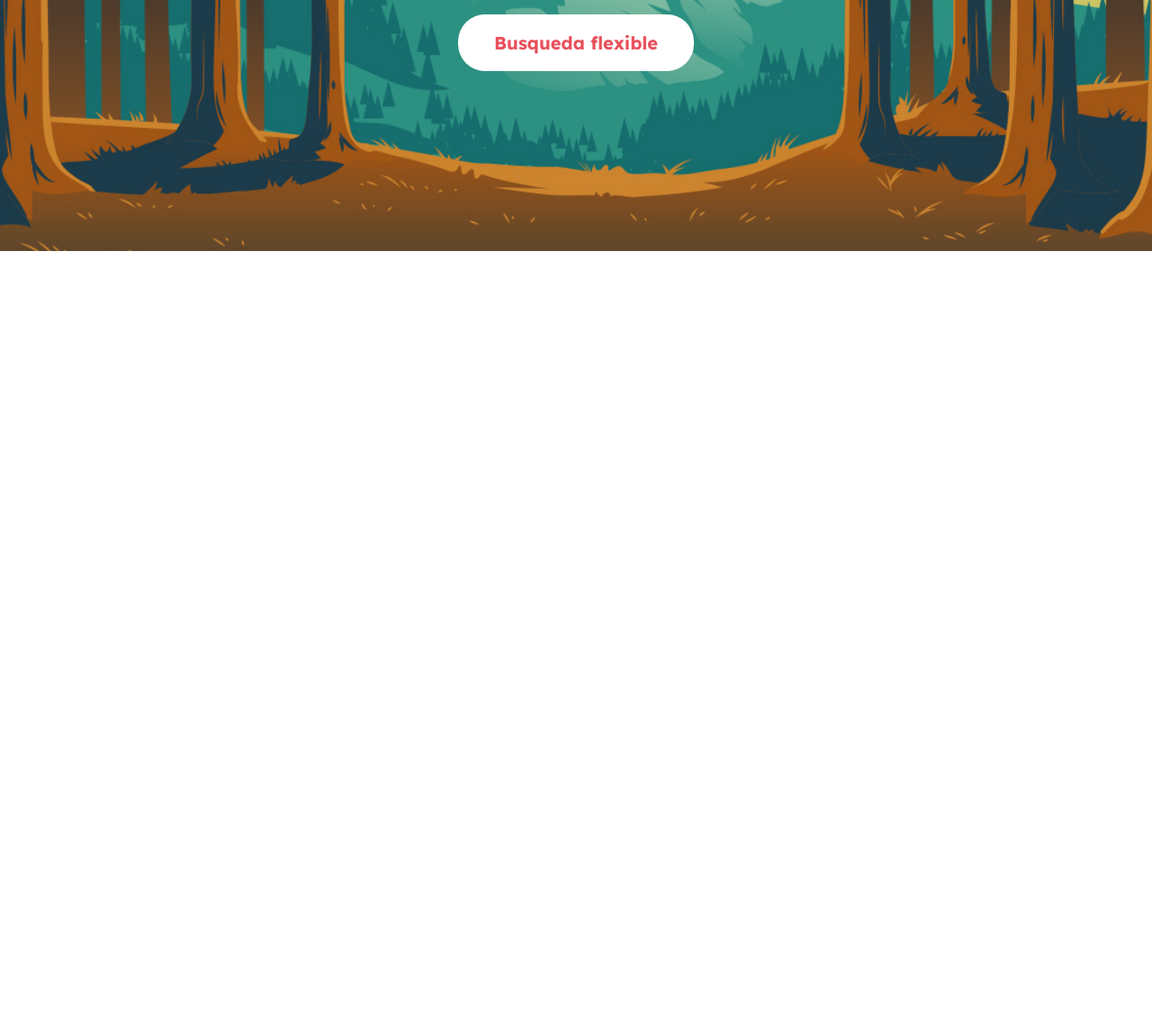
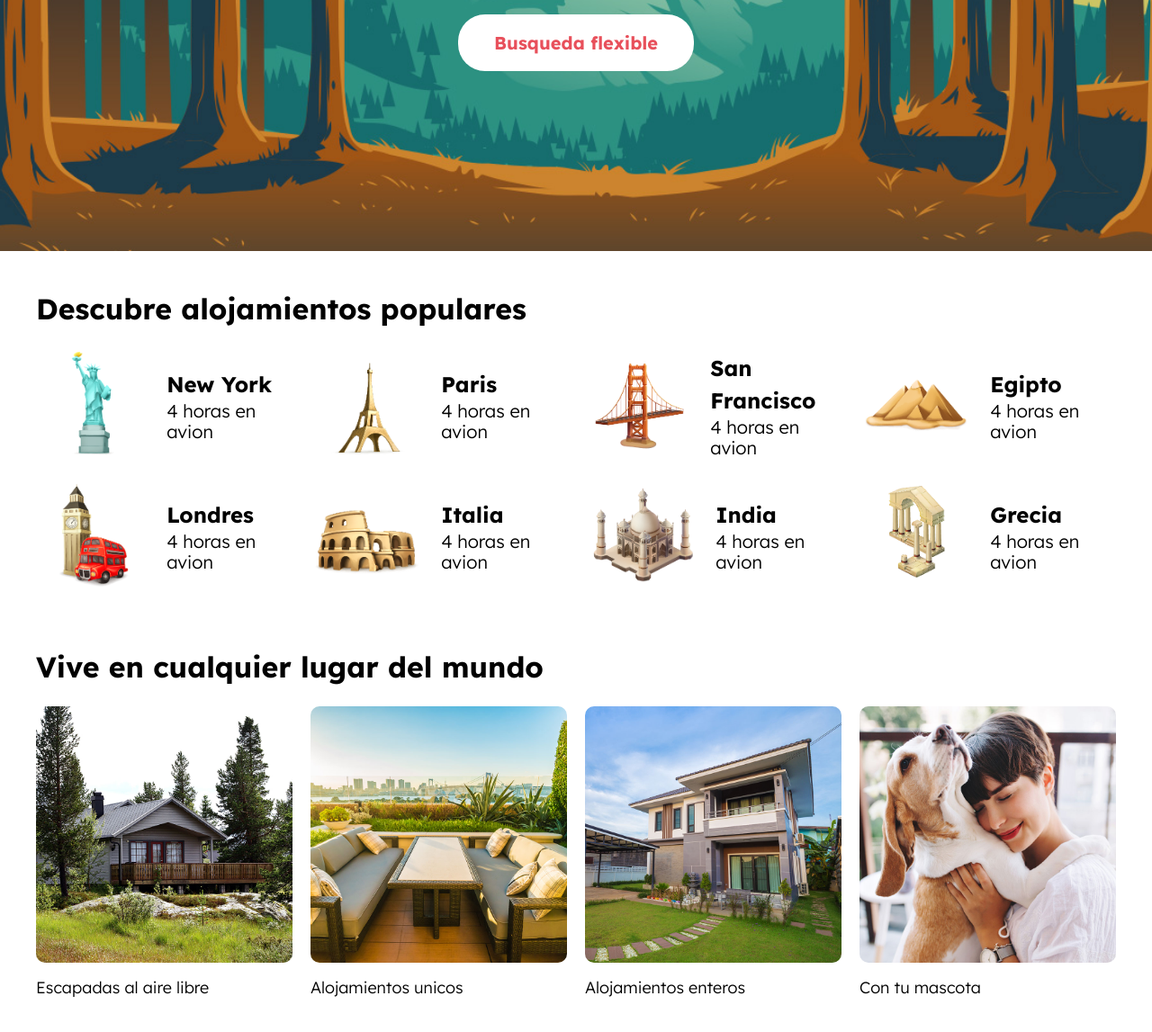
Before and after one commit to Duglianny/proyecto-AirBNB, a website: page index.html in a window 1280 px wide. Shown: the part 500-1647 px from the top of the page at 90% size. Before the commit the page ends 800 px from the top, so only its background shows below. Drawn offline with nearby package versions, Linux system fonts and the light colour scheme; files that its build step writes are made by us from their sources; files whose address does not match are found by name.

Commit message:
seccion destinos y lugares

```diff
--- a/index.html
+++ b/index.html
@@ -66,5 +66,142 @@
 
     </header>
 
+
+    <section class="destinos contenedor seccion">
+        <h2 class="destinos__heading">Descubre alojamientos populares</h2>
+
+        <ul class="destinos__grid">
+            <li class="destino">
+                <div class="destino__imagen">
+                    <img src="./build/img/icono_destino_1.png" alt="destino 1">
+                </div>
+
+                <div class="destino__informacion">
+                    <h3 class="destino__nombre">New York</h3>
+                    <p class="destino__distancia">4 horas en avion</p>
+                </div>
+            </li>
+
+
+            <li class="destino">
+                <div class="destino__imagen">
+                    <img src="./build/img/icono_destino_2.png" alt="destino 2">
+                </div>
+
+                <div class="destino__informacion">
+                    <h3 class="destino__nombre">Paris</h3>
+                    <p class="destino__distancia">4 horas en avion</p>
+                </div>
+            </li>
+
+
+            <li class="destino">
+                <div class="destino__imagen">
+                    <img src="./build/img/icono_destino_3.png" alt="destino 3">
+                </div>
+
+                <div class="destino__informacion">
+                    <h3 class="destino__nombre">San Francisco</h3>
+                    <p class="destino__distancia">4 horas en avion</p>
+                </div>
+            </li>
+
+
+            <li class="destino">
+                <div class="destino__imagen">
+                    <img src="./build/img/icono_destino_4.png" alt="destino 4">
+                </div>
+
+                <div class="destino__informacion">
+                    <h3 class="destino__nombre">Egipto</h3>
+                    <p class="destino__distancia">4 horas en avion</p>
+                </div>
+            </li>
+
+
+            <li class="destino">
+                <div class="destino__imagen">
+                    <img src="./build/img/icono_destino_5.png" alt="destino 5">
+                </div>
+
+                <div class="destino__informacion">
+                    <h3 class="destino__nombre">Londres</h3>
+                    <p class="destino__distancia">4 horas en avion</p>
+                </div>
+            </li>
+
+
+            <li class="destino">
+                <div class="destino__imagen">
+                    <img src="./build/img/icono_destino_6.png" alt="destino 6">
+                </div>
+
+                <div class="destino__informacion">
+                    <h3 class="destino__nombre">Italia</h3>
+                    <p class="destino__distancia">4 horas en avion</p>
+                </div>
+            </li>
+
+
+            <li class="destino">
+                <div class="destino__imagen">
+                    <img src="./build/img/icono_destino_7.png" alt="destino 7">
+                </div>
+
+                <div class="destino__informacion">
+                    <h3 class="destino__nombre">India</h3>
+                    <p class="destino__distancia">4 horas en avion</p>
+                </div>
+            </li>
+
+
+            <li class="destino">
+                <div class="destino__imagen">
+                    <img src="./build/img/icono_destino_8.png" alt="destino 8">
+                </div>
+
+                <div class="destino__informacion">
+                    <h3 class="destino__nombre">Grecia</h3>
+                    <p class="destino__distancia">4 horas en avion</p>
+                </div>
+            </li>
+        </ul>
+    </section>
+
+
+    <section class="lugares contenedor seccion">
+        <h2 class="lugares__heading">Vive en cualquier lugar del mundo</h2>
+
+        <div class="lugares__grid">
+
+            <div class="lugar">
+                <img src="./build/img/vive_1.jpg" class="lugar__imagen" alt="imagen seccion vive">
+
+                <p class="lugar__nombre">Escapadas al aire libre</p>
+            </div>
+
+
+            <div class="lugar">
+                <img src="./build/img/vive_2.jpg" class="lugar__imagen" alt="imagen seccion vive">
+
+                <p class="lugar__nombre">Alojamientos unicos </p>
+            </div>
+
+
+            <div class="lugar">
+                <img src="./build/img/vive_3.jpg" class="lugar__imagen" alt="imagen seccion vive">
+
+                <p class="lugar__nombre">Alojamientos enteros </p>
+            </div>
+
+
+            <div class="lugar">
+                <img src="./build/img/vive_4.jpg" class="lugar__imagen" alt="imagen seccion vive">
+
+                <p class="lugar__nombre">Con tu mascota</p>
+            </div>
+        </div>
+    </section>
+
 </body>
 </html>
--- a/src/scss/app.scss
+++ b/src/scss/app.scss
@@ -1,2 +1,3 @@
 @use 'base';
 @use 'ui/header';
+@use './ui/contenido';
--- a/src/scss/base/_mixins.scss
+++ b/src/scss/base/_mixins.scss
@@ -40,3 +40,13 @@
     gap: $espaciado;
     grid-template-columns: repeat($columnas, 1fr);
 }
+
+@mixin scrollhorizontal {
+    overflow-y: hidden;
+    overflow-x: scroll;
+    scroll-snap-type: x mandatory;
+
+    > *{
+        scroll-snap-align: center;
+    }
+}
--- a/src/scss/base/_tipografia.scss
+++ b/src/scss/base/_tipografia.scss
@@ -16,3 +16,7 @@ h3 {
 a {
     text-decoration: none;
 }
+
+[class$="__heading"]{
+    margin: 2rem 0;
+}
--- /dev/null
+++ b/src/scss/ui/contenido/_destinos.scss
@@ -0,0 +1,42 @@
+@use 'base/variables' as v;
+@use 'base/mixins' as m;
+
+
+.destinos{
+
+
+  &__grid{
+    @include m.grid(1, 2rem);
+
+
+    @include m.tablet{
+      @include m.grid(2, 2rem);
+    }
+
+
+    @include m.desktop{
+      @include m.grid(4, 2rem);
+    }
+  }
+}
+
+.destino{
+  display: flex;
+  justify-content: space-evenly;
+  align-items: center;
+  gap: 2rem;
+
+  &__imagen{
+    width: 14rem;
+
+
+  }
+
+  &__nombre{
+    margin: 0;
+  }
+
+  &__distancia{
+    margin: 0;
+  }
+}
--- /dev/null
+++ b/src/scss/ui/contenido/_index.scss
@@ -0,0 +1,2 @@
+@forward './destinos';
+@forward './lugares';
--- /dev/null
+++ b/src/scss/ui/contenido/_lugares.scss
@@ -0,0 +1,34 @@
+@use 'base/variables' as v;
+@use 'base/mixins' as m;
+
+.lugares{
+
+
+  &__grid{
+    display: grid;
+    grid-template-columns: repeat(4, 30rem);
+    column-gap: 4rem;
+    @include m.scrollhorizontal;
+
+
+    @include m.tablet{
+      @include m.grid(2, 2rem);
+    }
+
+    @include m.desktop{
+      @include m.grid(4, 2rem);
+    }
+  }
+}
+
+.lugar{
+
+  &__imagen{
+    border-radius: 1rem;
+  }
+
+  &__nombre{
+    font-size: 1.8rem;
+  }
+
+}
```
